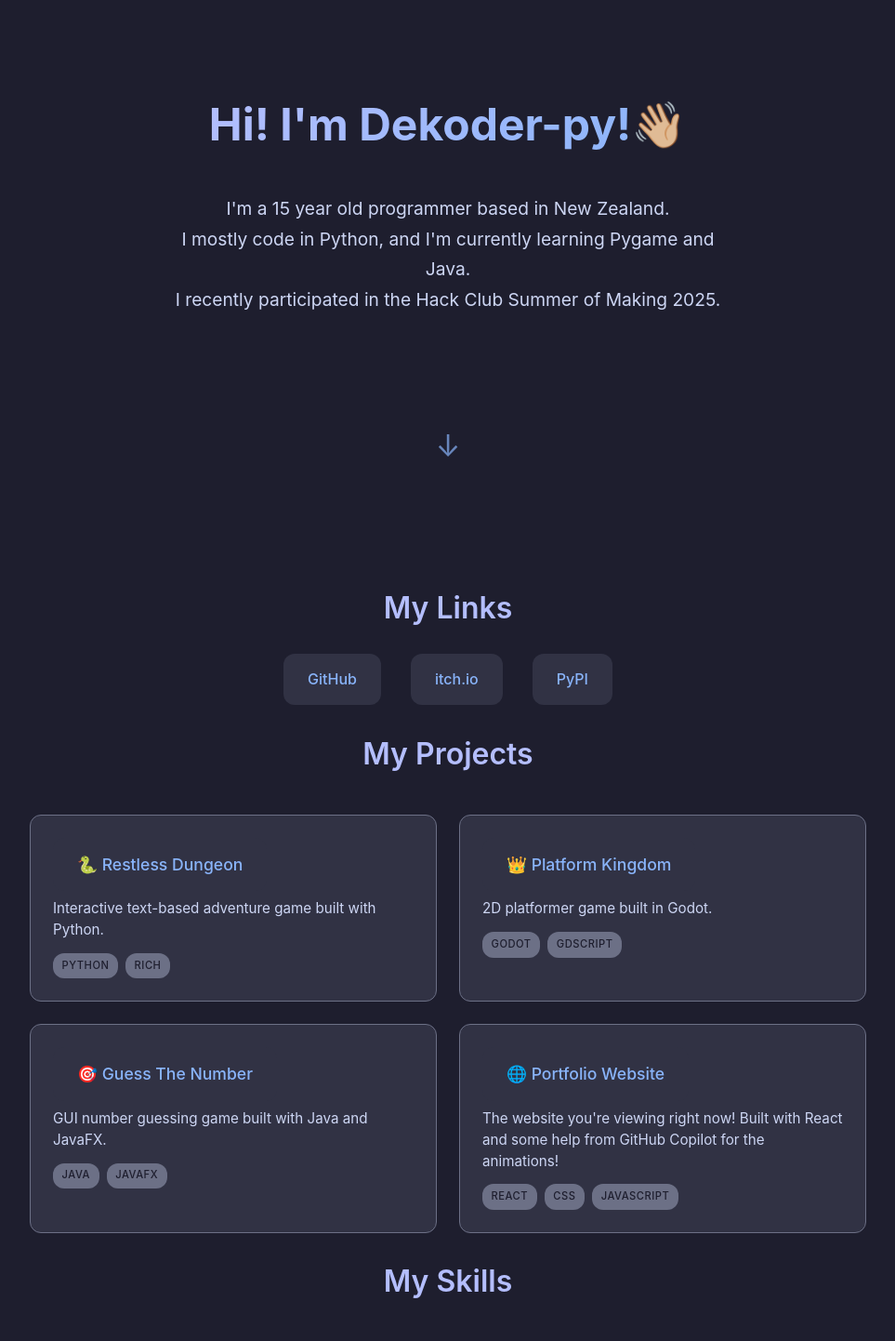
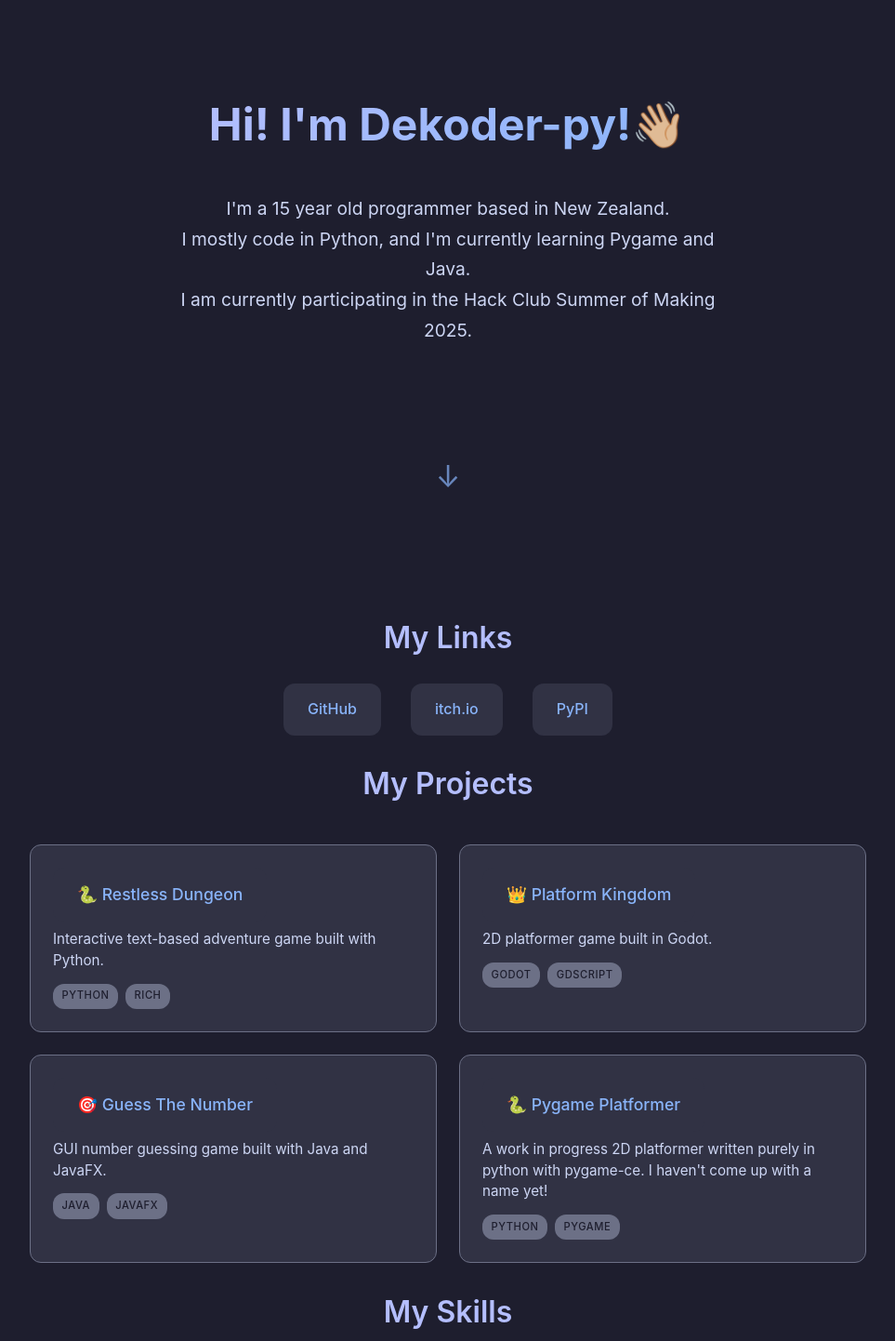
Before and after one commit to Dekoder-py/personal-website, a React (Create React App) app: page / in a window 1280 px wide. Shown: the top 1442 px of the page at 93% size, without its empty margins (158-1121 px from the left). Built offline with nearby package versions, Linux system fonts and the light colour scheme.

Commit message:
change som desc and change featured projects

```diff
--- a/src/App.js
+++ b/src/App.js
@@ -112,7 +112,7 @@ function App() {
           <br/>
         I mostly code in Python, and I'm currently learning Pygame and Java.
           <br />
-        I recently participated in the Hack Club Summer of Making 2025.
+        I am currently participating in the Hack Club Summer of Making 2025.
         </p>
       </header>
       <div className="scroll-indicator">
@@ -153,12 +153,11 @@ function App() {
             </div>
           </div>
           <div className="project">
-            <a href="https://github.com/Dekoder-py/personal-website" target="_blank" rel="noopener noreferrer">🌐 Portfolio Website</a>
-            <div className="project-description">The website you're viewing right now! Built with React and some help from GitHub Copilot for the animations!</div>
+            <a href="https://github.com/Dekoder-py/PygamePlatformer" target="_blank" rel="noopener noreferrer">🐍 Pygame Platformer</a>
+            <div className="project-description">A work in progress 2D platformer written purely in python with pygame-ce. I haven't come up with a name yet!</div>
             <div className="project-technologies">
-              <span className="tech-tag">React</span>
-              <span className="tech-tag">CSS</span>
-              <span className="tech-tag">JavaScript</span>
+              <span className="tech-tag">Python</span>
+              <span className="tech-tag">Pygame</span>
             </div>
           </div>
         </div>
```
Also changed, not shown: 7 other files (tests, documents, lock files or other folders).
